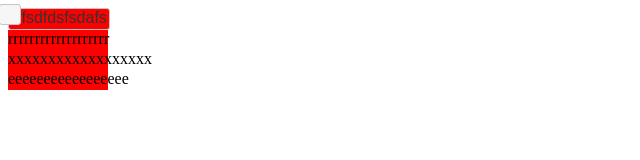
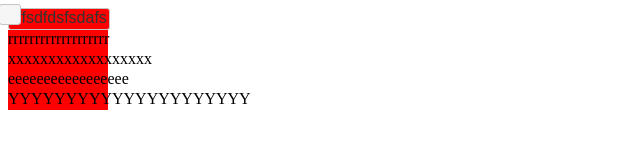
Before and after one commit to plusmail/TomcatEx05, a plain HTML site: page WebContent/Exe01/ch06.html in a window 1280 px wide. Shown: the whole page, without its empty margins (0-640 px from the left). Drawn offline with nearby package versions, Linux system fonts and the light colour scheme.

Commit message:
Update ch06.html

```diff
--- a/WebContent/Exe01/ch06.html
+++ b/WebContent/Exe01/ch06.html
@@ -27,6 +27,7 @@
 
 <div id="slider">xxxxxxxxxxxxxxxxxx</div>
 <div id="slider">eeeeeeeeeeeeeeeee</div>
+<div id="slider">YYYYYYYYYYYYYYYYYYYYY</div>
 
 </body>
 </html>
```
